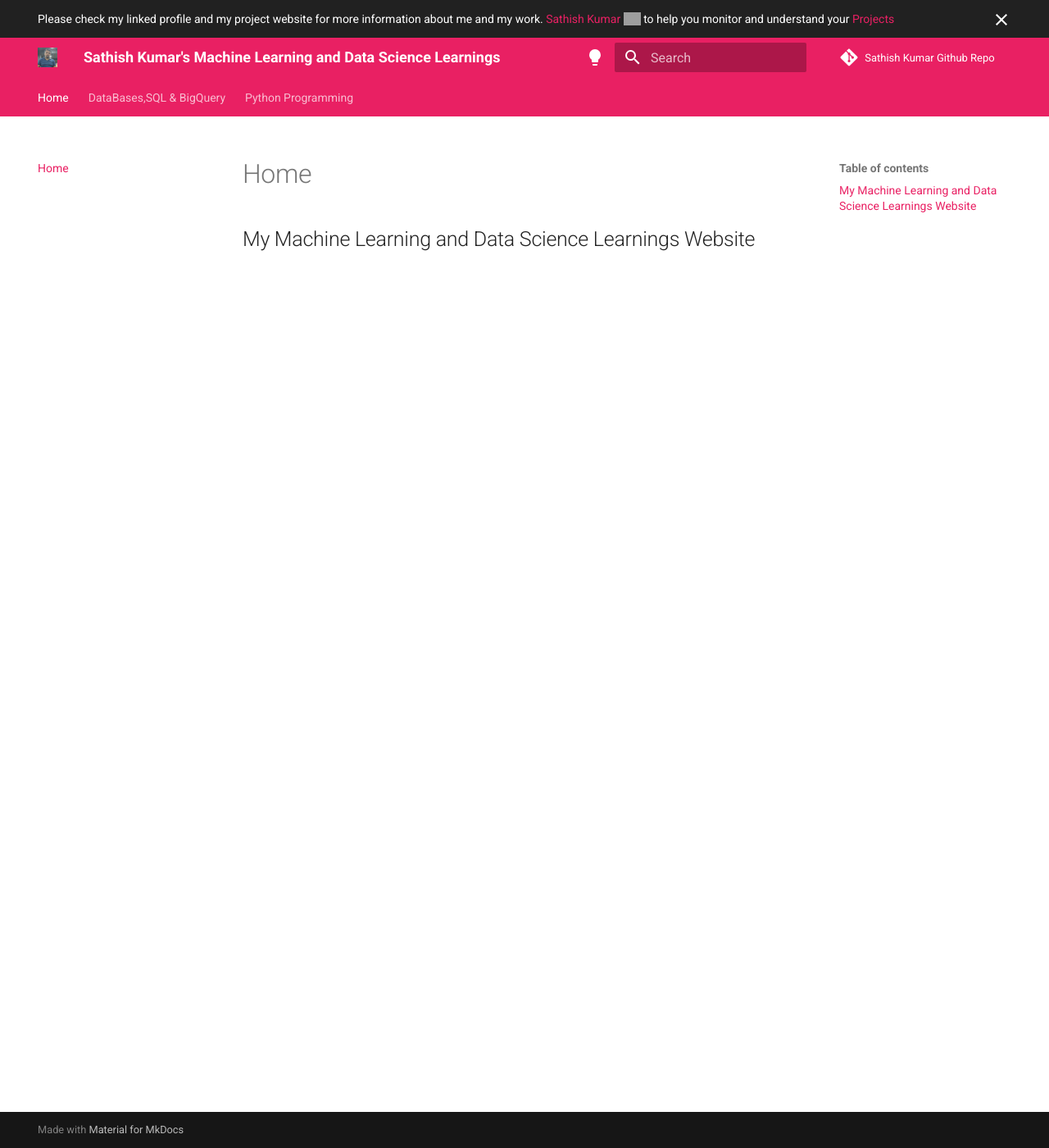
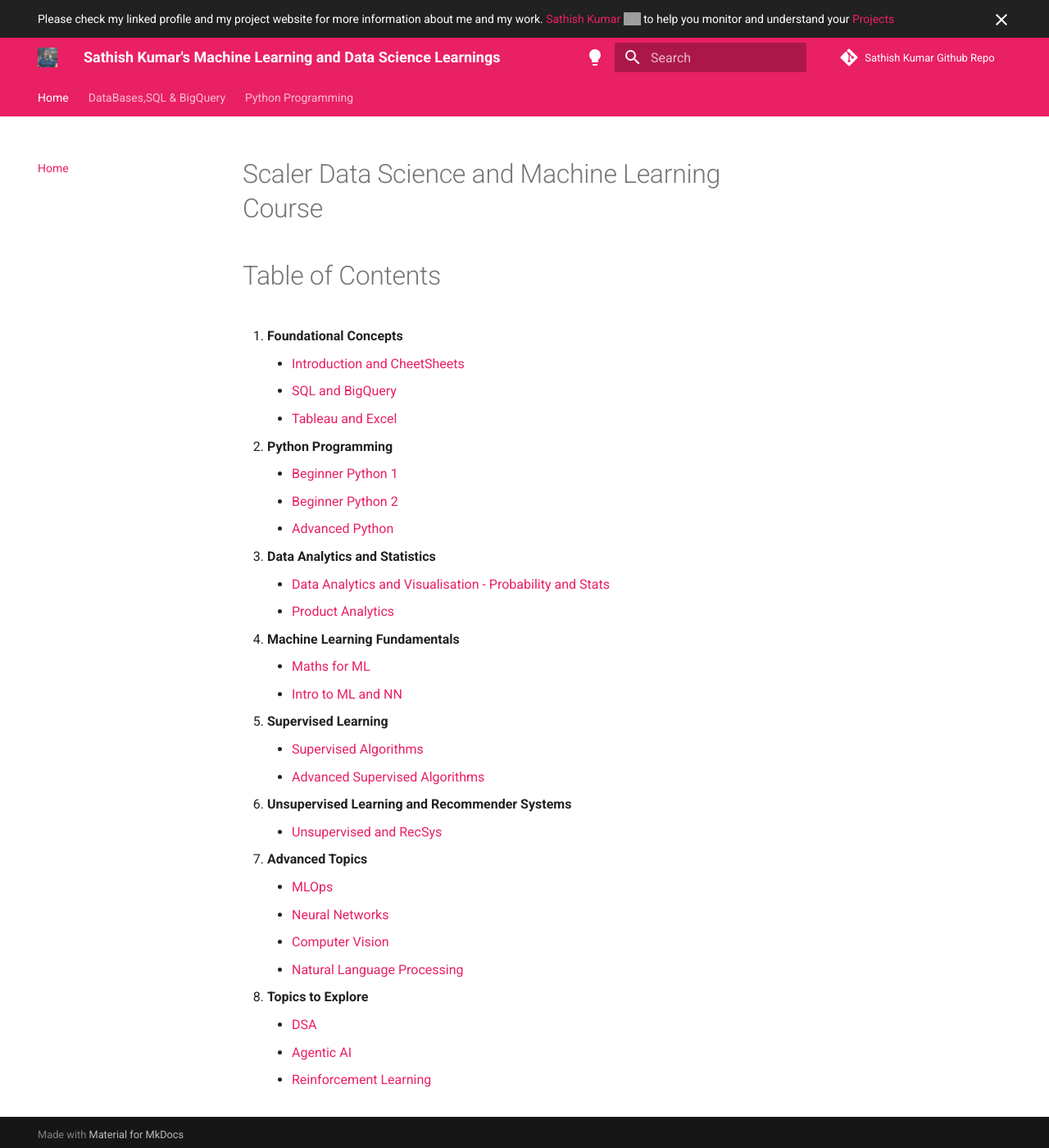
Before and after one commit to sathishkumar19/Scaler-DSML-Course, an MkDocs documentation site: the page built from docs/index.md, in a window 1280 px wide and 1400 px high. Shown: the whole window at 82% size. Built offline with MkDocs 1.6.1 and Material for MkDocs 9.7.7, drawn with Linux system fonts in a browser that asks for light colours; comment, search, counter and statistics services are not loaded; grey boxes are pictures that could not be loaded.

Commit message:
updated structure

```diff
--- a/docs/index.md
+++ b/docs/index.md
@@ -1,2 +1,32 @@
-My Machine Learning and Data Science Learnings Website
----
+# Scaler Data Science and Machine Learning Course
+
+# Table of Contents
+
+1.  **Foundational Concepts**
+    *   [Introduction and CheetSheets](#introduction-and-cheetsheets)
+    *   [SQL and BigQuery](#sql-and-bigquery)
+    *   [Tableau and Excel](#tableau-and-excel)
+2.  **Python Programming**
+    *   [Beginner Python 1](#beginner-python-1)
+    *   [Beginner Python 2](#beginner-python-2)
+    *   [Advanced Python](#advanced-python)
+3.  **Data Analytics and Statistics**
+    *   [Data Analytics and Visualisation - Probability and Stats](#data-analytics-and-visualisation---probability-and-stats)
+    *   [Product Analytics](#product-analytics)
+4.  **Machine Learning Fundamentals**
+    *   [Maths for ML](#maths-for-ml)
+    *   [Intro to ML and NN](#intro-to-ml-and-nn)
+5.  **Supervised Learning**
+    *   [Supervised Algorithms](#supervised-algorithms)
+    *   [Advanced Supervised Algorithms](#advanced-supervised-algorithms)
+6.  **Unsupervised Learning and Recommender Systems**
+    *   [Unsupervised and RecSys](#unsupervised-and-recsys)
+7.  **Advanced Topics**
+    *   [MLOps](#mlops)
+    *   [Neural Networks](#neural-networks)
+    *   [Computer Vision](#computer-vision)
+    *   [Natural Language Processing](#natural-language-processing)
+8. **Topics to Explore**
+    * [DSA](#dsa)
+    * [Agentic AI](#agentic-ai)
+    * [Reinforcement Learning](#reinforcement-learning)
--- a/mkdocs.yml
+++ b/mkdocs.yml
@@ -14,6 +14,7 @@
   - Python Programming:
     - Beginner Python 1: 'Python/python1.md'
     - Intermediate Python 2: 'Python/python2.md'
+
 #  - Data Analytics and Statistics:
 #    - Data Analytics and Visualisation - Probability and Stats: 'Data Analytics and Statistics/Data Analytics and Visualisation - Probability and Stats/README.md'
 #    - Product Analytics: 'Data Analytics and Statistics/Product Analytics/README.md'
```
Also changed, not shown: 1 other file.
